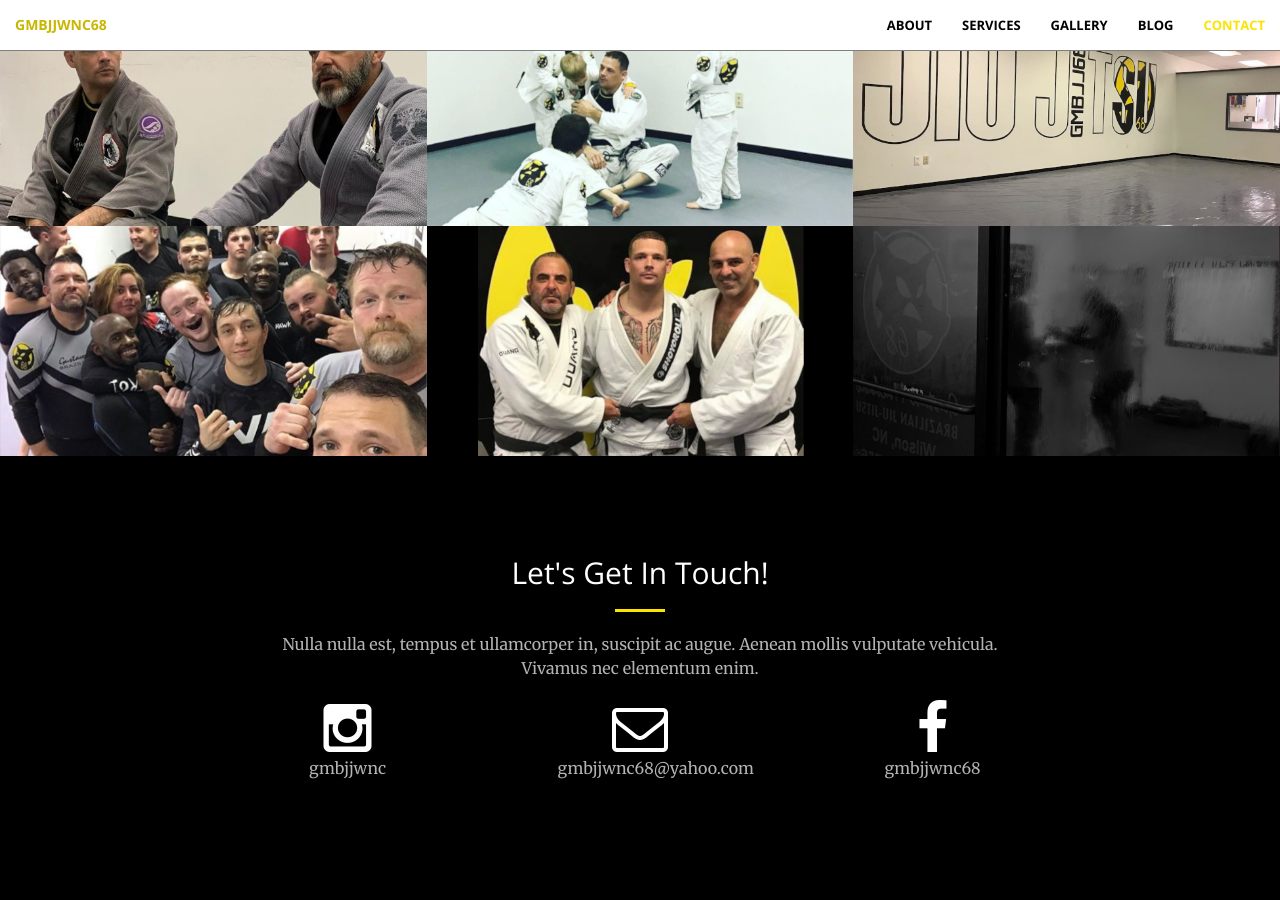
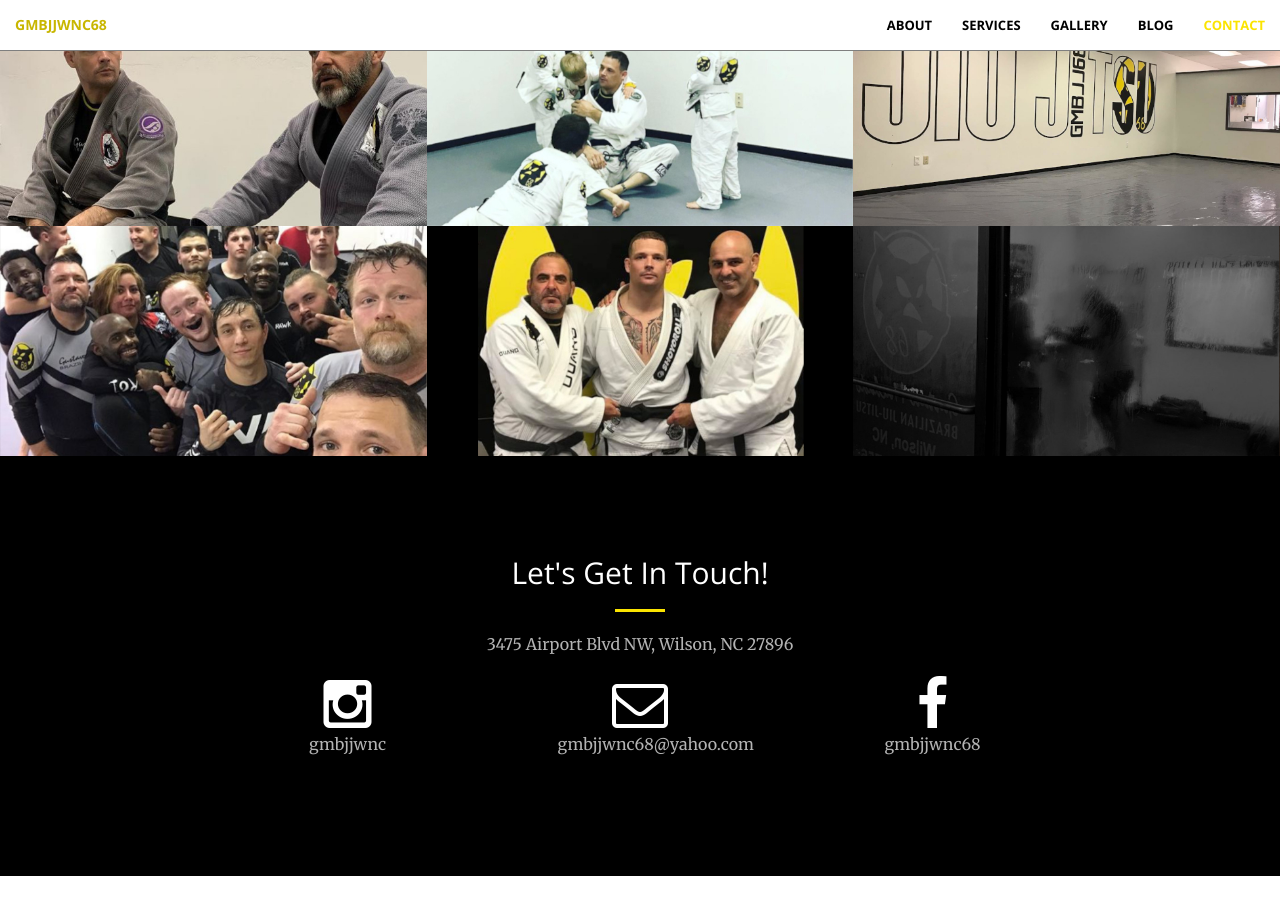
Before and after one commit to gmbjjwnc68/gmbjjwnc68.github.io, a Jekyll site: the page built from index.html, in a window 1280 px wide and 900 px high, scrolled down 1990 px. Built offline with Jekyll 4.4.1, drawn with Linux system fonts in a browser that asks for light colours; after the commit the page ends 2866 px from its top, so only the background shows below that.

Commit message:
Add address, Google maps hyperlink

```diff
--- a/_includes/contact.html
+++ b/_includes/contact.html
@@ -4,7 +4,9 @@
             <div class="col-lg-8 col-lg-offset-2 text-center">
                 <h2 class="section-heading">Let's Get In Touch!</h2>
                 <hr class="primary">
-                <p class="text-faded">Nulla nulla est, tempus et ullamcorper in, suscipit ac augue. Aenean mollis vulputate vehicula. Vivamus nec elementum enim.</p>
+                <a href="https://www.google.com/maps/place/Gustavo+Machado+Brazilian+Jiu+Jitsu+Wilson,+NC/@35.7656169,-77.9483881,15z/data=!4m2!3m1!1s0x0:0x9ceee373f6d7056f?sa=X&ved=2ahUKEwj896PpmNDtAhXDrVkKHbkODQsQ_BIwCnoECBUQAw">
+                    <p class="text-faded">3475 Airport Blvd NW, Wilson, NC 27896</p>
+                </a>
             </div>
         </div>
         <div class="row">
```
